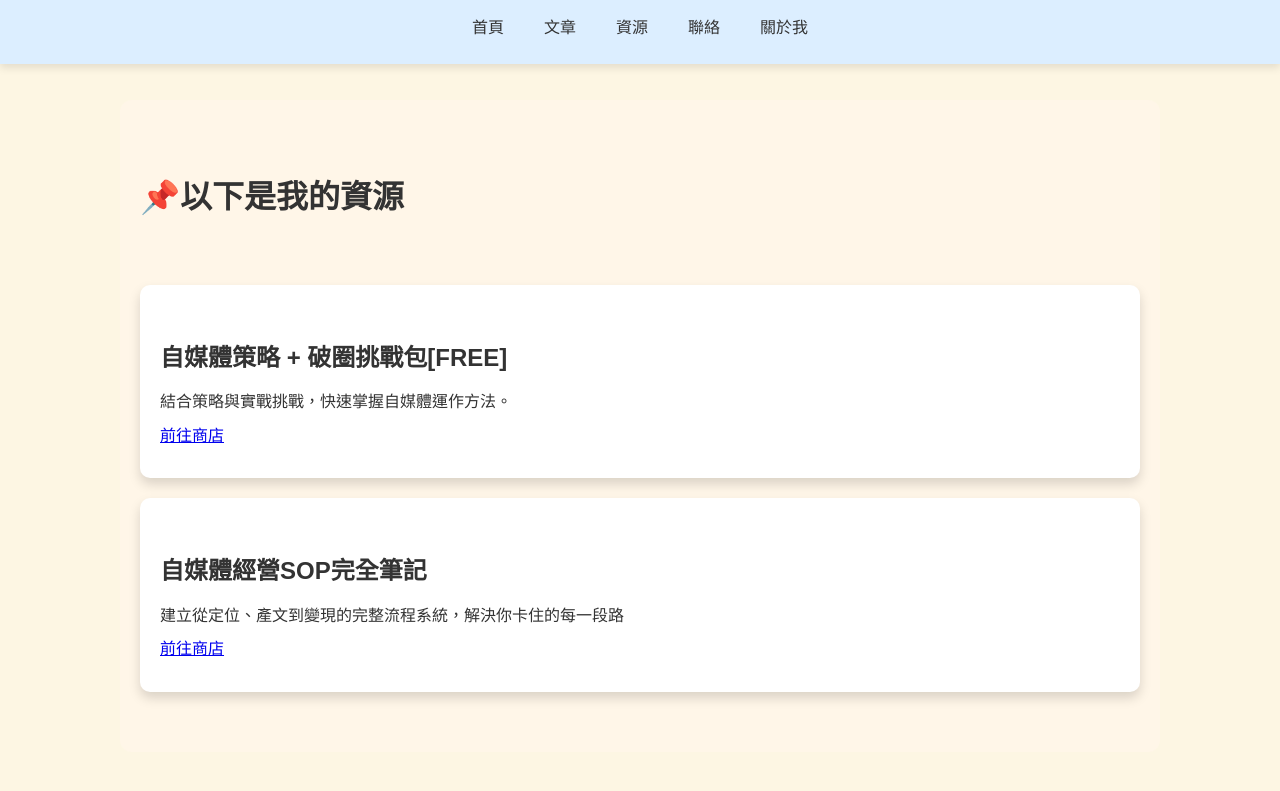
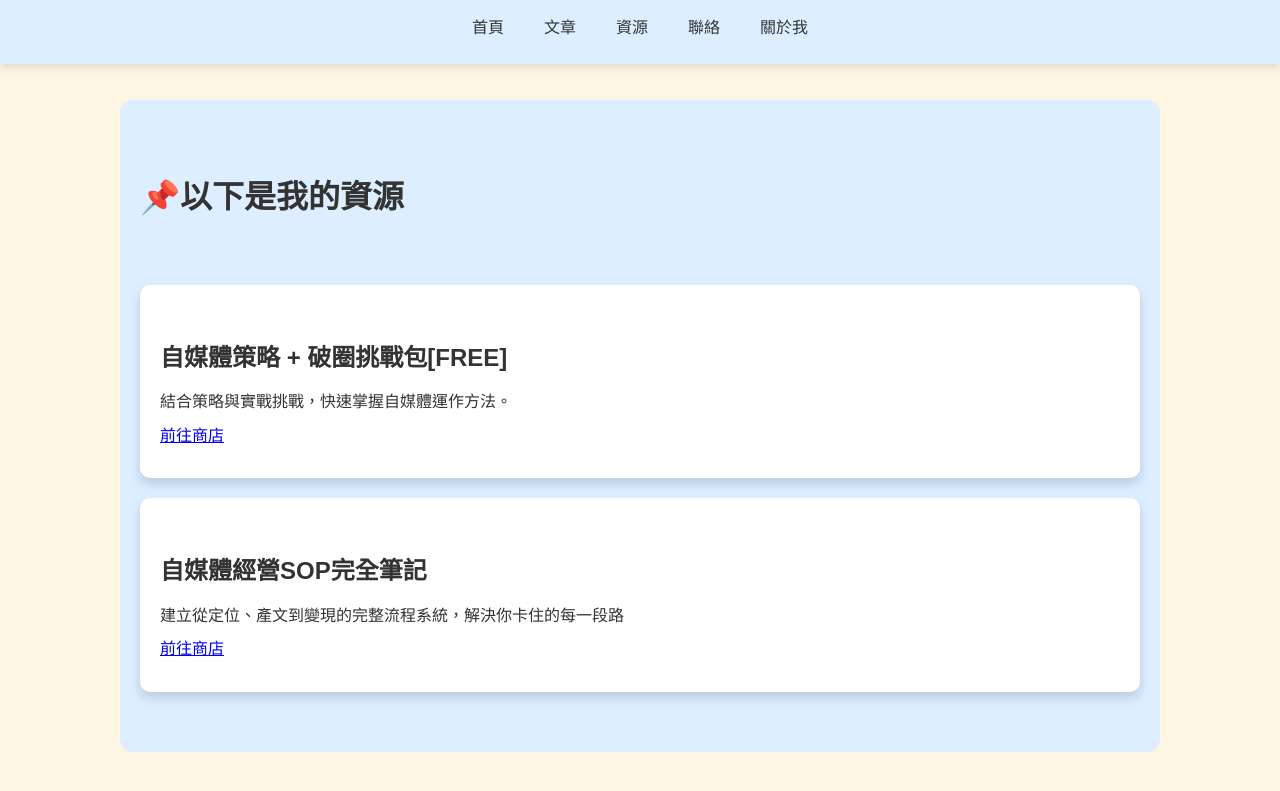
Before and after one commit to KenHAI666/Runing9TO5, a Jekyll site: the page built from resources.md, in a window 1280 px wide. Shown: the top 791 px of the page. Built offline with Jekyll 4.4.1, drawn with Linux system fonts in a browser that asks for light colours.

Commit message:
Update resources.md

```diff
--- a/resources.md
+++ b/resources.md
@@ -5,7 +5,7 @@ description: K叔整理的自媒體經營資源，包括工具、範例與教學
 keywords: 自媒體, 資源, 工具, 教學, K叔
 ---
 
-<div class="card-section" style="background:#fff6e8;">
+<div class="card-section" >
 <H1>📌以下是我的資源</H1> <br>
 <div class="card-section-1">
   <h2>自媒體策略 + 破圈挑戰包[FREE] </h2>
```
